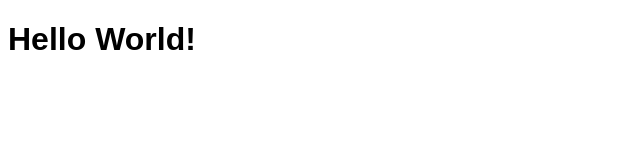
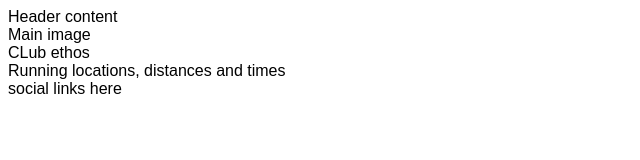
Before and after one commit to Supersheep50/love-running, a plain HTML site: page index.html in a window 1280 px wide. Shown: the whole page, without its empty margins (0-640 px from the left). Drawn offline with Linux system fonts and the light colour scheme.

Commit message:
Add core structures for home page

```diff
--- a/index.html
+++ b/index.html
@@ -11,6 +11,12 @@
     <title>Love Running</title>
 </head>
 <body>
-    <h1>Hello World!</h1>
+    <header>Header content</header>
+    <section>Main image</section>
+    <section>CLub ethos</section>
+    <section>Running locations, distances and times</section>
+    <footer>
+        social links here
+    </footer>
 </body>
 </html>
```
